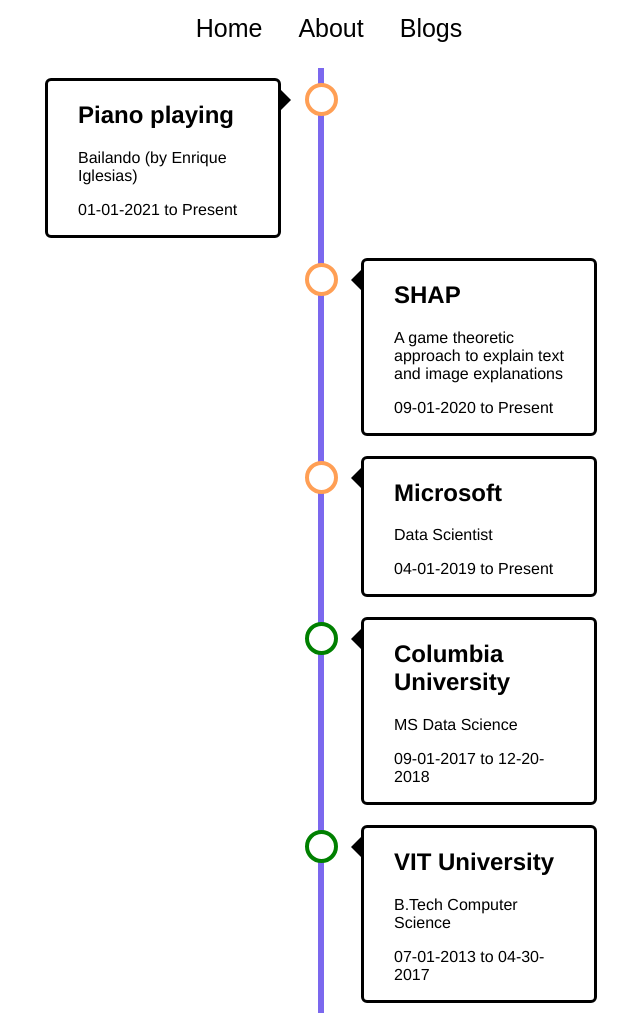
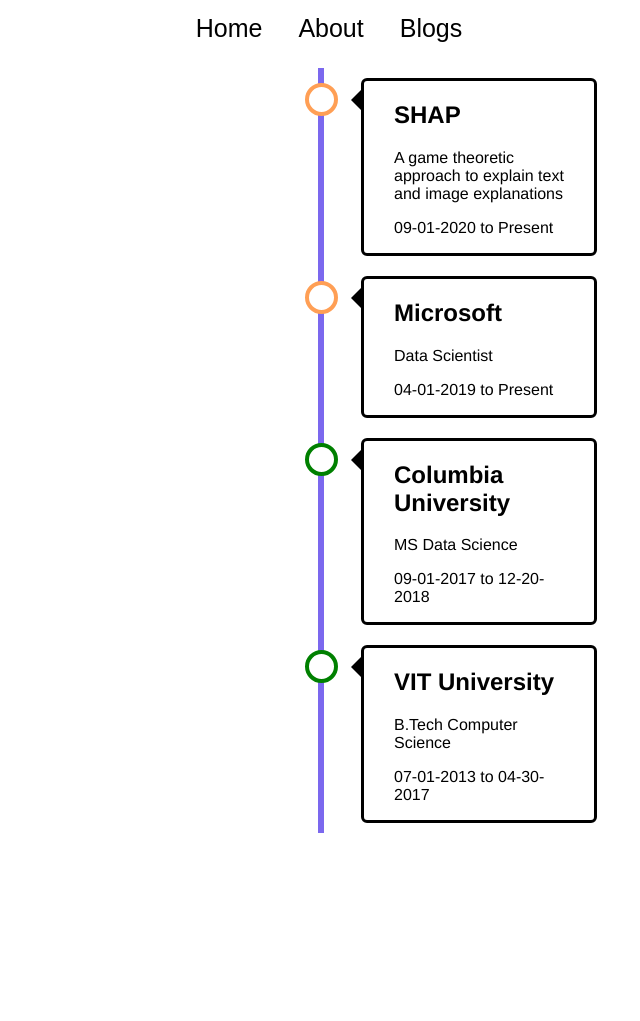
Before and after one commit to ryserrao/ryserrao.github.io, a Jekyll site: the page built from index.html, in a window 1280 px wide and 1021 px high. Shown: the whole window, without its empty margins (319-959 px from the left). Built offline with Jekyll 4.4.1, drawn with Linux system fonts in a browser that asks for light colours.

Commit message:
Deleted piano playing project

```diff
--- a/_data/projects/timeline.yml
+++ b/_data/projects/timeline.yml
@@ -1,12 +1,4 @@
-- section: Creativity
-  tag: Music
-  subtag: Piano
-  topic: Piano playing
-  desc: Bailando (by Enrique Iglesias)
-  link:
-  start_date: 01-01-2021
-  end_date: Present
-  status: progress
+
 - section: Tech
   tag: AI
   subtag: Interpretability
```
